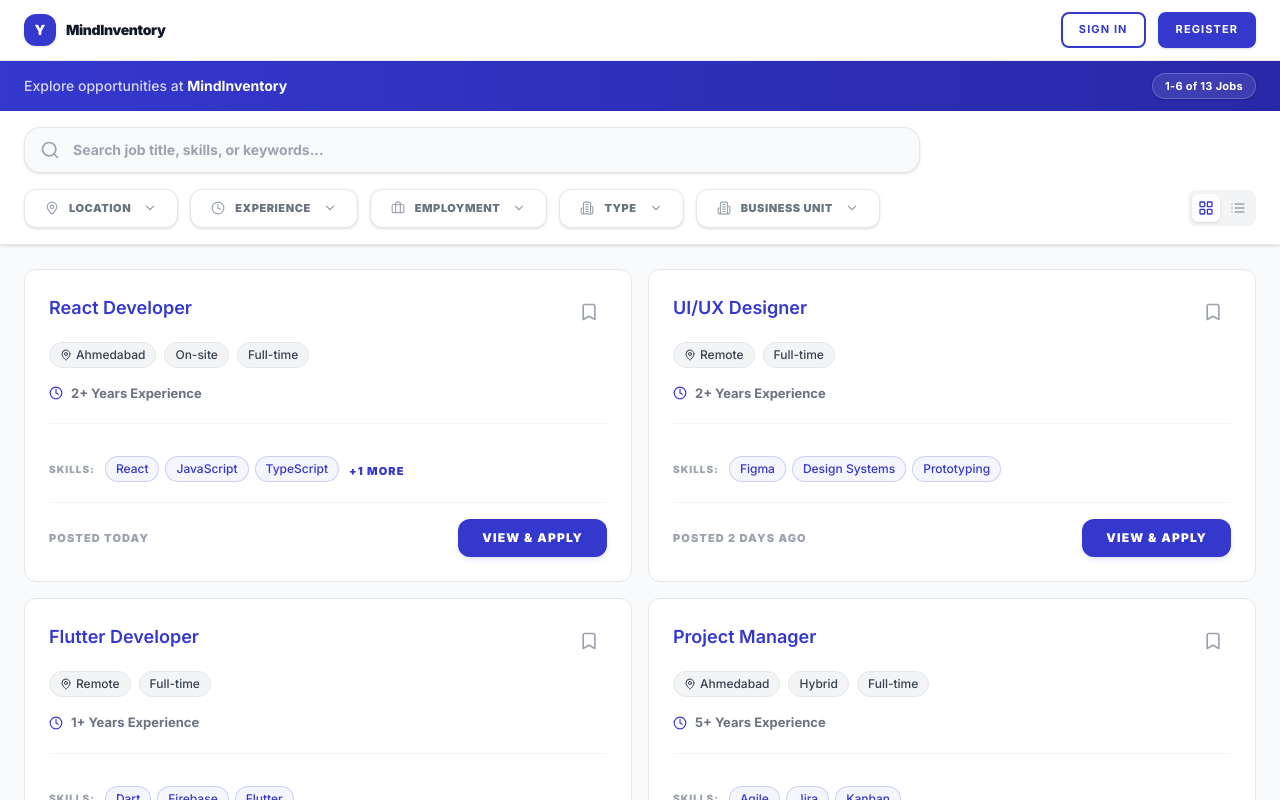
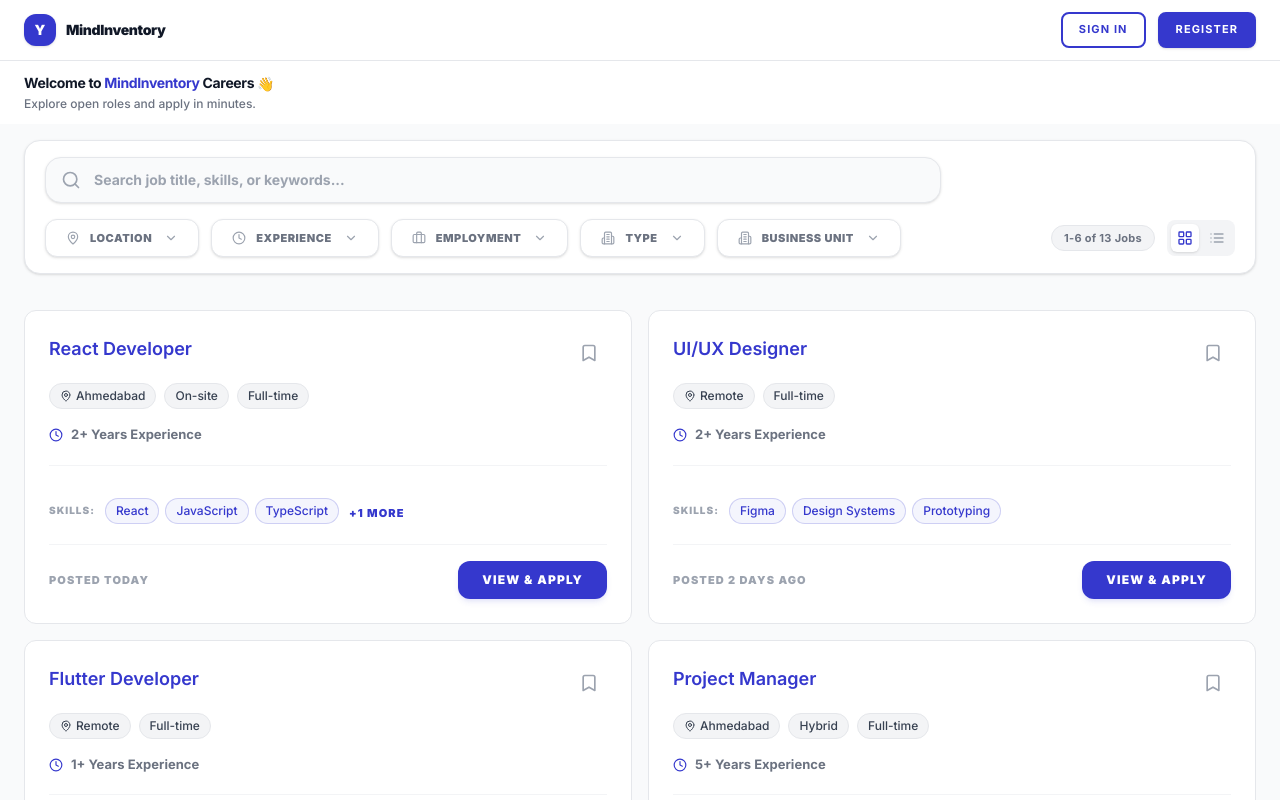
Before and after one commit to yashangvyas-cyber/CollabCareers, a React (Vite) app: page /portal/mindinventory in a window 1280 px wide. Shown: the top 800 px of the page. Built offline with nearby package versions, Linux system fonts and the light colour scheme.

Commit message:
feat: implement career application state management and UI refinements

```diff
--- a/src/pages/CareerPage.tsx
+++ b/src/pages/CareerPage.tsx
@@ -1,5 +1,5 @@
 import { useState, useMemo, useEffect, useRef } from 'react';
-import { Link } from 'react-router-dom';
+import { Link, useNavigate } from 'react-router-dom';
 import PortalLayout from '../components/PortalLayout';
 import { Search, MapPin, Briefcase, Clock, ChevronDown, X, Building2, Bookmark, LayoutGrid, List, ArrowRight, UserCircle2 } from 'lucide-react';
 import AuthModal from '../components/AuthModal';
@@ -50,6 +50,41 @@ const PROFILE_FIELDS = [
 
 export default function CareerPage({ openAlumni = false, openRegister = false }: { openAlumni?: boolean, openRegister?: boolean }) {
   const { jobs, currentUser, applications } = useApp();
+  const navigate = useNavigate();
+
+  // Resolve the current user's relationship to a job:
+  //  - 'draft'   → an in-progress application (status 'Applied') on an open job → "Continue Application"
+  //  - 'applied' → a submitted application being processed → "Applied"
+  //  - null      → not applied yet → "View & Apply"
+  const getJobAppState = (job: any): { kind: 'draft' | 'applied' | null; app: any } => {
+    if (!currentUser) return { kind: null, app: null };
+    const app = applications.find(a => a.candidateId === currentUser.id && a.jobId === job.id);
+    if (!app) return { kind: null, app: null };
+    const isDraft = app.status === 'Applied' && job.status !== 'Close';
+    return { kind: isDraft ? 'draft' : 'applied', app };
+  };
+
+  const continueDraft = (job: any, app: any) =>
+    navigate(`/portal/yopmails/apply/${job.id}`, {
+      state: { continueDraft: true, draftJobTitle: job.title, lastSaved: app.appliedAt },
+    });
+
+  // A returning user has prior activity (at least one application); a brand-new signup has none yet.
+  const isReturningUser = !!currentUser && applications.some(a => a.candidateId === currentUser.id);
+
+  // Sticky search/filter — lift a soft shadow only once the card sticks under the header
+  const filterRef = useRef<HTMLDivElement>(null);
+  const [filterStuck, setFilterStuck] = useState(false);
+  useEffect(() => {
+    const onScroll = () => {
+      const el = filterRef.current;
+      if (!el) return;
+      setFilterStuck(el.getBoundingClientRect().top <= 50);
+    };
+    window.addEventListener('scroll', onScroll, { passive: true });
+    onScroll();
+    return () => window.removeEventListener('scroll', onScroll);
+  }, []);
   const [showAuthModal, setShowAuthModal] = useState(openAlumni || openRegister);
   const [authTab, setAuthTab] = useState<'register' | 'signin'>(openRegister ? 'register' : 'signin');
   const [nudgeDismissed, setNudgeDismissed] = useState(false);
@@ -105,56 +140,44 @@ export default function CareerPage({ openAlumni = false, openRegister = false }:
 
   return (
     <PortalLayout>
-      {/* Compact Hero Strip */}
-      <div className="bg-gradient-to-r from-[#3538CD] to-[#2828a8]">
-        <div className="max-w-7xl mx-auto px-6 py-3 flex items-center justify-between">
-          <p className="text-sm text-white/80 font-medium">
-            Explore opportunities at <span className="font-bold text-white">MindInventory</span>
-          </p>
-          <span className="px-3 py-1 bg-white/10 text-white text-[11px] font-bold tracking-wide rounded-full border border-white/20 shadow-sm">
-            {filteredJobs.length === 0 ? 0 : (currentPage - 1) * itemsPerPage + 1}-{Math.min(currentPage * itemsPerPage, filteredJobs.length)} of {filteredJobs.length} Jobs
-          </span>
+      {/* Sub-header — white section, connected under the portal header */}
+      <div className="bg-white">
+        <div className="max-w-7xl mx-auto px-6 py-3">
+          {!currentUser ? (
+            <>
+              <h1 className="text-sm font-bold text-[#111827] tracking-tight">
+                Welcome to <span className="text-[#3538CD]">MindInventory</span> Careers <span className="align-middle">👋</span>
+              </h1>
+              <p className="text-xs text-[#6B7280] font-medium mt-0.5">
+                Explore open roles and apply in minutes.
+              </p>
+            </>
+          ) : isReturningUser ? (
+            <>
+              <h1 className="text-sm font-bold text-[#111827] tracking-tight">
+                Welcome back, {currentUser.firstName} {currentUser.lastName} <span className="align-middle">👋</span>
+              </h1>
+              <p className="text-xs text-[#6B7280] font-medium mt-0.5">
+                Explore opportunities at <span className="font-semibold text-[#3538CD]">MindInventory</span>
+              </p>
+            </>
+          ) : (
+            <>
+              <h1 className="text-sm font-bold text-[#111827] tracking-tight">
+                Welcome, {currentUser.firstName} <span className="align-middle">🎉</span>
+              </h1>
+              <p className="text-xs text-[#6B7280] font-medium mt-0.5">
+                Great to have you — let's find your first role at <span className="font-semibold text-[#3538CD]">MindInventory</span>.
+              </p>
+            </>
+          )}
         </div>
       </div>
 
-      {/* Profile completion nudge */}
-      {(() => {
-        if (!currentUser || nudgeDismissed) return null;
-        const missing = PROFILE_FIELDS.filter(f => !f.check(currentUser));
-        if (missing.length === 0) return null;
-        const completed = PROFILE_FIELDS.length - missing.length;
-        const pct = Math.round((completed / PROFILE_FIELDS.length) * 100);
-        return (
-          <div className="bg-gradient-to-r from-[#3538CD] to-[#4F46E5] px-6 py-3">
-            <div className="max-w-7xl mx-auto flex items-center gap-4">
-              <UserCircle2 className="w-5 h-5 text-white/70 shrink-0" />
-              <div className="flex-1 min-w-0 flex items-center gap-3">
-                <p className="text-sm font-black text-white shrink-0">Your profile is {pct}% complete</p>
-                <div className="flex-1 max-w-[240px] h-1.5 bg-white/20 rounded-full overflow-hidden">
-                  <div className="h-full bg-white rounded-full transition-all" style={{ width: `${pct}%` }} />
-                </div>
-              </div>
-              <Link
-                to="/portal/yopmails/profile"
-                className="shrink-0 flex items-center gap-1.5 px-4 py-2 bg-white text-[#3538CD] text-[11px] font-black rounded-lg uppercase tracking-widest hover:bg-white/90 transition-colors shadow-sm"
-              >
-                Complete Profile <ArrowRight className="w-3.5 h-3.5" />
-              </Link>
-              <button
-                onClick={() => setNudgeDismissed(true)}
-                className="shrink-0 p-1.5 text-white/50 hover:text-white transition-colors rounded-md hover:bg-white/10"
-                title="Dismiss"
-              >
-                <X className="w-4 h-4" />
-              </button>
-            </div>
-          </div>
-        );
-      })()}
-
-      {/* Search + Filter Bar */}
-      <div className="bg-white border-b border-[#E5E7EB] sticky top-[49px] z-40 shadow-sm">
-        <div className="max-w-7xl mx-auto px-6 py-4 space-y-4">
+      {/* Search + Filter — contained white card, sticky; the grey top padding is the separator, soft shadow lifts once it sticks */}
+      <div ref={filterRef} className="sticky top-[49px] z-40 bg-[#F9FAFB] pt-4 pb-3">
+        <div className="max-w-7xl mx-auto px-6">
+          <div className={`bg-white border border-[#E5E7EB] rounded-2xl px-5 py-4 space-y-4 transition-shadow duration-200 ${filterStuck ? 'shadow-lg shadow-black/10' : 'shadow-sm'}`}>
           {/* Search Row */}
           <div className="relative max-w-4xl">
             <Search className="w-5 h-5 text-[#9CA3AF] absolute left-4 top-1/2 -translate-y-1/2" />
@@ -182,7 +205,11 @@ export default function CareerPage({ openAlumni = false, openRegister = false }:
             )}
 
             {/* View Toggle */}
-            <div className="ml-auto flex items-center gap-1 bg-[#F3F4F6] rounded-lg p-1">
+            {/* Job count — kept visible here so it stays on screen while the bar is stuck */}
+            <span className="ml-auto shrink-0 inline-flex items-center px-3 py-1 bg-[#F3F4F6] text-[#6B7280] text-[11px] font-bold tracking-wide rounded-full border border-[#E5E7EB] whitespace-nowrap">
+              {filteredJobs.length === 0 ? 0 : (currentPage - 1) * itemsPerPage + 1}-{Math.min(currentPage * itemsPerPage, filteredJobs.length)} of {filteredJobs.length} Jobs
+            </span>
+            <div className="flex items-center gap-1 bg-[#F3F4F6] rounded-lg p-1">
               <button
                 onClick={() => setViewMode('grid')}
                 title="Grid view"
@@ -203,17 +230,49 @@ export default function CareerPage({ openAlumni = false, openRegister = false }:
               </button>
             </div>
           </div>
+          </div>
         </div>
       </div>
 
       {/* Job Listings */}
       <div className="max-w-7xl mx-auto px-6 pt-6 pb-8">
 
+        {/* Profile completion nudge — a card on the jobs background */}
+        {(() => {
+          if (!currentUser || nudgeDismissed) return null;
+          const missing = PROFILE_FIELDS.filter(f => !f.check(currentUser));
+          if (missing.length === 0) return null;
+          const completed = PROFILE_FIELDS.length - missing.length;
+          const pct = Math.round((completed / PROFILE_FIELDS.length) * 100);
+          return (
+            <div className="flex items-center gap-3 rounded-xl border border-[#E0E7FF] bg-[#F5F7FF] px-4 py-2.5 shadow-sm mb-5">
+              <UserCircle2 className="w-5 h-5 text-[#4F46E5] shrink-0" />
+              <p className="text-sm font-bold text-[#3730A3] shrink-0">Your profile is {pct}% complete</p>
+              <div className="flex-1 max-w-[260px] h-1.5 bg-[#E0E7FF] rounded-full overflow-hidden">
+                <div className="h-full bg-[#4F46E5] rounded-full transition-all" style={{ width: `${pct}%` }} />
+              </div>
+              <Link
+                to="/portal/yopmails/profile"
+                className="shrink-0 flex items-center gap-1.5 px-3.5 py-1.5 bg-[#4F46E5] text-white text-[11px] font-black rounded-lg uppercase tracking-widest hover:bg-[#4338CA] transition-colors shadow-sm"
+              >
+                Complete Profile <ArrowRight className="w-3.5 h-3.5" />
+              </Link>
+              <button
+                onClick={() => setNudgeDismissed(true)}
+                className="shrink-0 p-1.5 text-[#818CF8] hover:text-[#3730A3] hover:bg-white rounded-md transition-colors"
+                title="Dismiss"
+              >
+                <X className="w-4 h-4" />
+              </button>
+            </div>
+          );
+        })()}
+
         {/* ── Grid View ── */}
         {viewMode === 'grid' && (
           <div className="grid grid-cols-1 md:grid-cols-2 gap-4">
             {currentJobs.length > 0 ? currentJobs.map((job) => {
-              const hasApplied = currentUser && applications.some(app => app.candidateId === currentUser.id && app.jobId === job.id);
+              const { kind: appKind, app: userApp } = getJobAppState(job);
               return (
               <div key={job.id} className="bg-white rounded-xl border border-[#E5E7EB] p-6 hover:shadow-lg hover:border-primary/30 transition-all duration-200 group">
                 <div className="flex items-start justify-between mb-3">
@@ -252,9 +311,18 @@ export default function CareerPage({ openAlumni = false, openRegister = false }:
                 )}
                 <div className="flex items-center justify-between pt-4 border-t border-[#F3F4F6]">
                   <span className="text-[11px] font-black text-[#9CA3AF] uppercase tracking-widest">{formatPostedDate(job.createdAt)}</span>
-                  <Link to={`/portal/yopmails/job/${job.id}`} className={`px-6 py-2.5 text-[12px] font-black rounded-xl transition-all uppercase tracking-widest shadow-md ${hasApplied ? 'bg-emerald-50 text-emerald-600 border border-emerald-200 hover:bg-emerald-100 shadow-emerald-500/5' : 'bg-[#3538CD] text-white hover:bg-[#292bb0] shadow-[#3538CD]/10'}`}>
-                    {hasApplied ? 'Applied' : 'View & Apply'}
-                  </Link>
+                  {appKind === 'draft' ? (
+                    <button
+                      onClick={() => continueDraft(job, userApp)}
+                      className="flex items-center gap-1.5 px-6 py-2.5 text-[12px] font-black rounded-xl transition-all uppercase tracking-widest shadow-md bg-amber-50 text-amber-700 border border-amber-200 hover:bg-amber-100 shadow-amber-500/5"
+                    >
+                      Continue Application <ArrowRight className="w-3.5 h-3.5" />
+                    </button>
+                  ) : (
+                    <Link to={`/portal/yopmails/job/${job.id}`} className={`px-6 py-2.5 text-[12px] font-black rounded-xl transition-all uppercase tracking-widest shadow-md ${appKind === 'applied' ? 'bg-emerald-50 text-emerald-600 border border-emerald-200 hover:bg-emerald-100 shadow-emerald-500/5' : 'bg-[#3538CD] text-white hover:bg-[#292bb0] shadow-[#3538CD]/10'}`}>
+                      {appKind === 'applied' ? 'Applied' : 'View & Apply'}
+                    </Link>
+                  )}
                 </div>
               </div>
               );
@@ -270,7 +338,7 @@ export default function CareerPage({ openAlumni = false, openRegister = false }:
         {viewMode === 'list' && (
           <div className="flex flex-col gap-2">
             {currentJobs.length > 0 ? currentJobs.map((job) => {
-              const hasApplied = currentUser && applications.some(app => app.candidateId === currentUser.id && app.jobId === job.id);
+              const { kind: appKind, app: userApp } = getJobAppState(job);
               return (
               <div key={job.id} className="bg-white rounded-xl border border-[#E5E7EB] px-5 py-4 hover:shadow-md hover:border-primary/30 transition-all duration-200 group">
                 <div className="flex items-center gap-4">
@@ -303,14 +371,23 @@ export default function CareerPage({ openAlumni = false, openRegister = false }:
                     <span className="text-[11px] font-black text-[#9CA3AF] uppercase tracking-widest whitespace-nowrap hidden sm:block">
                       {formatPostedDate(job.createdAt)}
                     </span>
-                    {!hasApplied && (
+                    {!appKind && (
                       <button onClick={() => { if (!currentUser) { setSelectedJob(job); setAuthTab('signin'); setShowAuthModal(true); } }} className="p-2 text-[#9CA3AF] hover:text-[#3538CD] hover:bg-[#3538CD]/5 rounded-lg transition-all" title="Save Job">
                         <Bookmark className="w-4 h-4" />
                       </button>
                     )}
-                    <Link to={`/portal/yopmails/job/${job.id}`} className={`px-5 py-2 text-[11px] font-black uppercase tracking-widest rounded-lg transition-all ${hasApplied ? 'bg-emerald-50 text-emerald-600 border border-emerald-200 hover:bg-emerald-100' : 'bg-[#F4F5FA] text-[#3538CD] hover:bg-[#3538CD] hover:text-white'}`}>
-                      {hasApplied ? 'Applied' : 'View'}
-                    </Link>
+                    {appKind === 'draft' ? (
+                      <button
+                        onClick={() => continueDraft(job, userApp)}
+                        className="flex items-center gap-1.5 px-5 py-2 text-[11px] font-black uppercase tracking-widest rounded-lg transition-all bg-amber-50 text-amber-700 border border-amber-200 hover:bg-amber-100"
+                      >
+                        Continue <ArrowRight className="w-3.5 h-3.5" />
+                      </button>
+                    ) : (
+                      <Link to={`/portal/yopmails/job/${job.id}`} className={`px-5 py-2 text-[11px] font-black uppercase tracking-widest rounded-lg transition-all ${appKind === 'applied' ? 'bg-emerald-50 text-emerald-600 border border-emerald-200 hover:bg-emerald-100' : 'bg-[#F4F5FA] text-[#3538CD] hover:bg-[#3538CD] hover:text-white'}`}>
+                        {appKind === 'applied' ? 'Applied' : 'View'}
+                      </Link>
+                    )}
                   </div>
                 </div>
               </div>
--- a/src/store/AppContext.tsx
+++ b/src/store/AppContext.tsx
@@ -1023,6 +1023,34 @@ We run lean and ship often. As a PM here, your decisions have direct product imp
       answers: { _fullFormData: { personal: { contactNumber: '+91 98765 43210' } } },
       resumeUrl: 'Alex_Patel_Resume.pdf'
     },
+    // Alex (c1) — in-progress drafts (status 'Applied') so the listing shows "Continue Application"
+    {
+      id: 'ad1',
+      candidateId: 'c1',
+      jobId: 'd3', // Flutter Developer
+      status: 'Applied',
+      appliedAt: new Date(Date.now() - 86400000 * 2).toISOString(),
+      answers: { _fullFormData: { personal: { contactNumber: '+91 98765 43210' } } },
+      resumeUrl: 'Alex_Patel_Resume.pdf'
+    },
+    {
+      id: 'ad2',
+      candidateId: 'c1',
+      jobId: 'd6', // Node.js Backend Engineer
+      status: 'Applied',
+      appliedAt: new Date(Date.now() - 86400000 * 3).toISOString(),
+      answers: { _fullFormData: { personal: { contactNumber: '+91 98765 43210' } } },
+      resumeUrl: 'Alex_Patel_Resume.pdf'
+    },
+    {
+      id: 'ad3',
+      candidateId: 'c1',
+      jobId: 'd9', // Product Designer
+      status: 'Applied',
+      appliedAt: new Date(Date.now() - 86400000 * 4).toISOString(),
+      answers: { _fullFormData: { personal: { contactNumber: '+91 98765 43210' } } },
+      resumeUrl: 'Alex_Patel_Resume.pdf'
+    },
     // Riya Desai (c2) — 3 applications, different statuses
     {
       id: 'a6',
```
Also changed, not shown: src/pages/JobDetailPage.tsx (+4 -4 lines), 5 other files (tests, documents, lock files or other folders).
